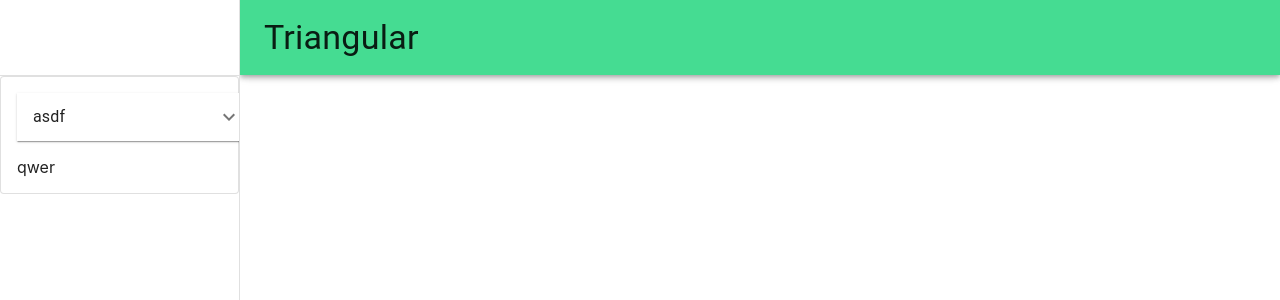
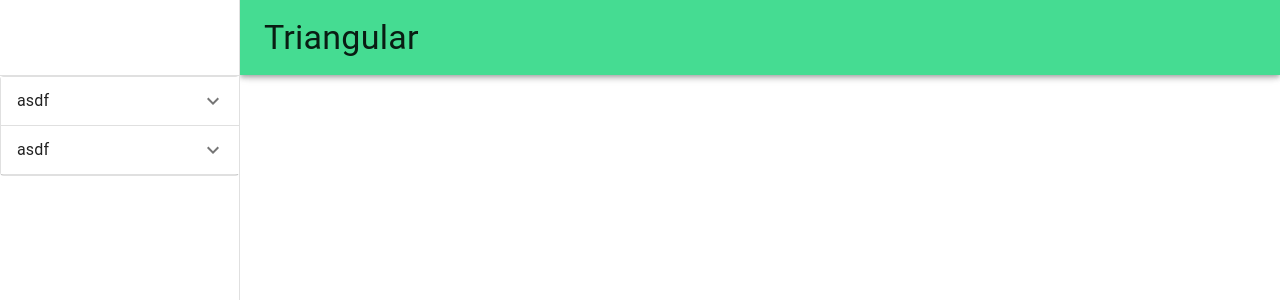
Before and after one commit to Shzmj/where2meet, a React (Create React App) app in the folder client/: page / in a window 1280 px wide. Shown: the top 300 px of the page. Built offline with nearby package versions, Linux system fonts and the light colour scheme.

Commit message:
worked on list ui

```diff
--- a/client/src/App.js
+++ b/client/src/App.js
@@ -20,6 +20,30 @@ import {basicTheme} from "./theme.js";
 
 function App() {
 
+  const listItem = (
+    <div>
+      <ListItem>
+      {/* <ListItemIcon>
+        <AccountCircleIcon/>
+      </ListItemIcon> */}
+      <Accordion square={true}>
+      <AccordionSummary
+      expandIcon={<ExpandMoreIcon />}
+      >
+        <Typography>asdf</Typography>
+      </AccordionSummary>
+      <AccordionDetails>
+        <Typography>
+          Lorem ipsum dolor sit amet, consectetur adipiscing elit. Suspendisse
+          malesuada lacus ex, sit amet blandit leo lobortis eget.
+        </Typography>
+      </AccordionDetails>
+      </Accordion>
+    </ListItem>
+    <Divider/>
+    </div>
+  );
+
   const drawer = (
     <div>
         <Drawer
@@ -35,28 +59,8 @@ function App() {
         <Paper variant="outlined">
         <React.Fragment>
           <List>
-            <ListItem>
-              {/* <ListItemIcon>
-                <AccountCircleIcon/>
-              </ListItemIcon> */}
-              <Accordion square={true}>
-              <AccordionSummary
-              expandIcon={<ExpandMoreIcon />}
-              sx={{width: {sm: "240px"}}}
-              >
-                <Typography>asdf</Typography>
-              </AccordionSummary>
-              <AccordionDetails>
-                <Typography>
-                  Lorem ipsum dolor sit amet, consectetur adipiscing elit. Suspendisse
-                  malesuada lacus ex, sit amet blandit leo lobortis eget.
-                </Typography>
-              </AccordionDetails>
-              </Accordion>
-            </ListItem>
-            <ListItem>
-              qwer
-            </ListItem>
+            {listItem}
+            {listItem}
           </List>
         </React.Fragment>
         </Paper>
--- a/client/src/theme.js
+++ b/client/src/theme.js
@@ -13,14 +13,39 @@ export const basicTheme = createTheme({
       },
     },
     components: {
-      MuiAccordionSquare: {
+      MuiAccordion: {
         styleOverrides: {
           root: {
-            backgroundColor: "#36393f",
-            color: "#ffffff",
-            "&.Mui-focused": {
-              backgroundColor: "#0e0e10",
-            },
+            boxShadow: "none",
+          },
+        },
+      },
+      MuiAccordionSummary: {
+        styleOverrides: {
+          root: {
+            width: "240px",
+          },
+        },
+      },
+      MuiListItem: {
+        styleOverrides: {
+          root: {
+            padding: "0px"
+          }
+        }
+      },
+      MuiList: {
+        styleOverrides: {
+          root: {
+            paddingTop: "0px",
+            paddingBottom: "0px",
+          }
+        }
+      },
+      MuiSvgIcon: {
+        styleOverrides: {
+          root: {
+            // color: "#45dc92",
           },
         },
       },
```
